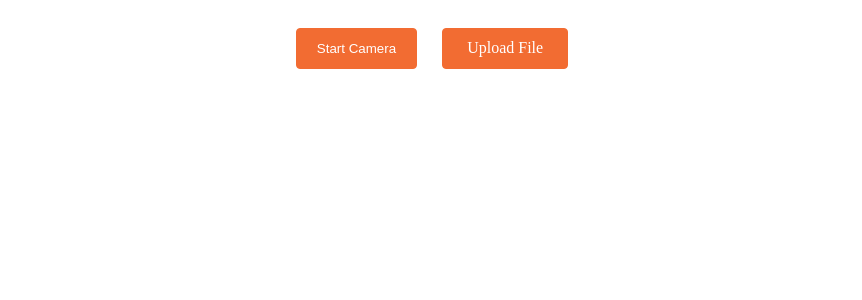
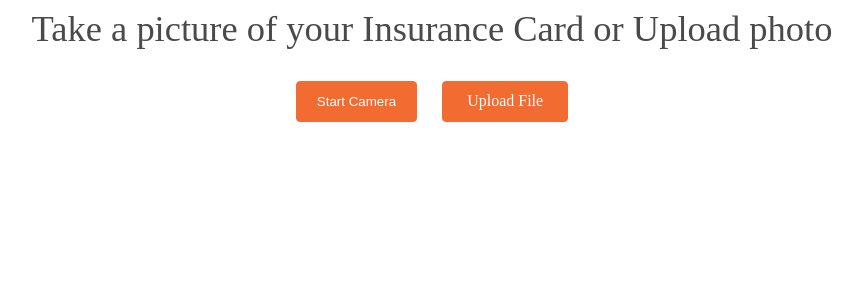
Before and after one commit to Smita-Rally/big5-extract-ui, an Angular app: page / in a window 1280 px wide. Shown: the top 300 px of the page, without its empty margins (208-1070 px from the left). Built offline with nearby package versions, Linux system fonts and the light colour scheme.

Commit message:
clean up

```diff
--- a/src/app/app.component.css
+++ b/src/app/app.component.css
@@ -3,7 +3,7 @@ p {
 }
 
 video {
-    width: 400px;
+    width: 600px;
     height: auto;
 }
 
@@ -37,7 +37,7 @@ button, .file-upload, .form-buttons {
 }
 
 .canvas-wrapper canvas {
-    width: 400px;
+    width: 600px;
     height: auto;
 }
 
@@ -59,3 +59,17 @@ button, .file-upload, .form-buttons {
 .form-container {
     margin-top: 20px;
 }
+
+img {
+  width: 600px;
+  height: auto;
+  max-width: 100%;
+}
+
+h1 {
+  font-weight: 500;
+  font-size: 2.281rem;
+  line-height: 1.125em;
+  color: #4a4a4a;
+  margin: 0 0 12px 0;
+}
--- a/src/app/app.component.html
+++ b/src/app/app.component.html
@@ -1,5 +1,6 @@
 <div class="container">
 	<div class="content">
+    <h1>Take a picture of your Insurance Card or Upload photo</h1>
 		<div class="buttons">
 			<button class="btn btn-primary" (click)="startCamera()">Start Camera</button>
       <input type="file" name="file" id="file" class="inputfile" (change)="onSelectFile($event)"/>
@@ -7,10 +8,10 @@
 		</div>
 		<div class="canvas-wrapper">
 			<video #video class="vid" autoplay width="300px" height="300px"></video>
-      <img [src]="url" height="200" *ngIf="url">
+      <img [src]="url" *ngIf="url">
       <canvas #canvas class="vid"></canvas>
 		</div>
-		<button *ngIf="isVideo" class="btn btn-primary" (click)="capture()">Capture Image</button>
+		<button *ngIf="isVideo && isStartCamera" class="btn btn-primary" (click)="capture()">Capture Image</button>
 	</div>
 
 	<div class="form-container">
--- a/src/app/app.component.ts
+++ b/src/app/app.component.ts
@@ -1,10 +1,10 @@
 import {Component, ElementRef, Injectable, OnDestroy, OnInit, Renderer2, ViewChild} from '@angular/core';
 import {mockImageExtractorResponse} from './mock/mock-data';
 import {ImageExtractorResponse} from './models/ImageExtractorResponse';
-import {HttpClient, HttpErrorResponse, HttpEventType} from '@angular/common/http';
-import {catchError, map, switchMap, take} from 'rxjs/operators';
-import {Observable, of} from 'rxjs';
-import { UploadService} from './upload.service';
+import {HttpClient, HttpErrorResponse, HttpResponse} from '@angular/common/http';
+import {catchError, map} from 'rxjs/operators';
+import {UploadService} from './upload.service';
+import {of} from 'rxjs';
 
 @Injectable({
   providedIn: 'root'
@@ -14,7 +14,7 @@ import { UploadService} from './upload.service';
     templateUrl: './app.component.html',
     styleUrls: ['./app.component.css']
 })
-export class AppComponent implements OnInit, OnDestroy {
+export class AppComponent implements  OnDestroy {
     @ViewChild('video', { static: true }) videoElement: ElementRef;
     @ViewChild('canvas', { static: true }) canvas: ElementRef;
     extractedImageData: ImageExtractorResponse;
@@ -31,13 +31,7 @@ export class AppComponent implements OnInit, OnDestroy {
             height: { ideal: 2160 }
         }
     };
-    private file: Blob;
-
     constructor(private renderer: Renderer2, private http: HttpClient, private uploadService: UploadService) {}
-
-    ngOnInit() {
-        // this.startCamera();
-    }
 
     startCamera() {
         if (!!(navigator.mediaDevices && navigator.mediaDevices.getUserMedia)) {
@@ -79,7 +73,6 @@ export class AppComponent implements OnInit, OnDestroy {
       this.onStop();
       const img = document.createElement('img');
       img.src = this.canvas.nativeElement.toDataURL('image/jpeg');
-      this.populateForm(mockImageExtractorResponse);
       this.dataURIToBlob(img.src);
     }
 
@@ -108,6 +101,7 @@ export class AppComponent implements OnInit, OnDestroy {
     }
 
     onSelectFile(event): void {
+      this.isStartCamera = false;
       if (this.videoElement.nativeElement || this.canvas.nativeElement) {
         this.canvas.nativeElement.style.display = 'none';
         this.videoElement.nativeElement.style.display = 'none';
@@ -129,12 +123,9 @@ export class AppComponent implements OnInit, OnDestroy {
     file.inProgress = true;
     this.uploadService.upload(formData).pipe(
       map(event => {
-        switch (event.type) {
-          case HttpEventType.UploadProgress:
-            file.progress = Math.round(event.loaded * 100 / event.total);
-            break;
-          case HttpEventType.Response:
-            return event;
+        if (event instanceof HttpResponse) {
+          this.populateForm(mockImageExtractorResponse);
+          console.log(event.body);
         }
       }),
       catchError((error: HttpErrorResponse) => {
@@ -142,7 +133,6 @@ export class AppComponent implements OnInit, OnDestroy {
         return of(`${file.data.name} upload failed.`);
       })).subscribe((event: any) => {
       if (typeof (event) === 'object') {
-        console.log(event.body);
       }
     });
   }
--- a/src/app/upload.service.ts
+++ b/src/app/upload.service.ts
@@ -9,7 +9,7 @@ export class UploadService {
   SERVER_URL = 'https://file.io/';
   constructor(private httpClient: HttpClient) { }
 
-  public upload(formData) {
+  public upload(formData): object {
 
     return this.httpClient.post<any>(this.SERVER_URL, formData, {
       reportProgress: true,
```
